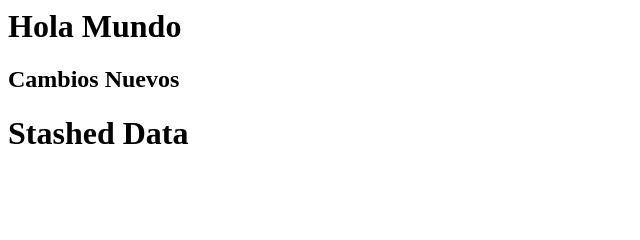
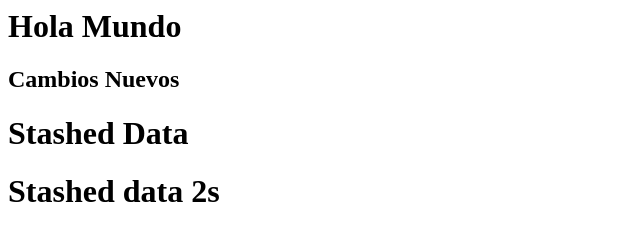
Before and after one commit to ngravertt/ngravertt, a plain HTML site: page index.html in a window 1280 px wide. Shown: the whole page, without its empty margins (0-640 px from the left). Drawn offline with Linux system fonts and the light colour scheme.

Commit message:
merge both stashes

```diff
--- a/index.html
+++ b/index.html
@@ -2,4 +2,5 @@
   <h1>Hola Mundo</h1>
   <h2>Cambios Nuevos</h2>
   <h1>Stashed Data</h1>
+  <h1>Stashed data 2s</h1>
 </div>
```
